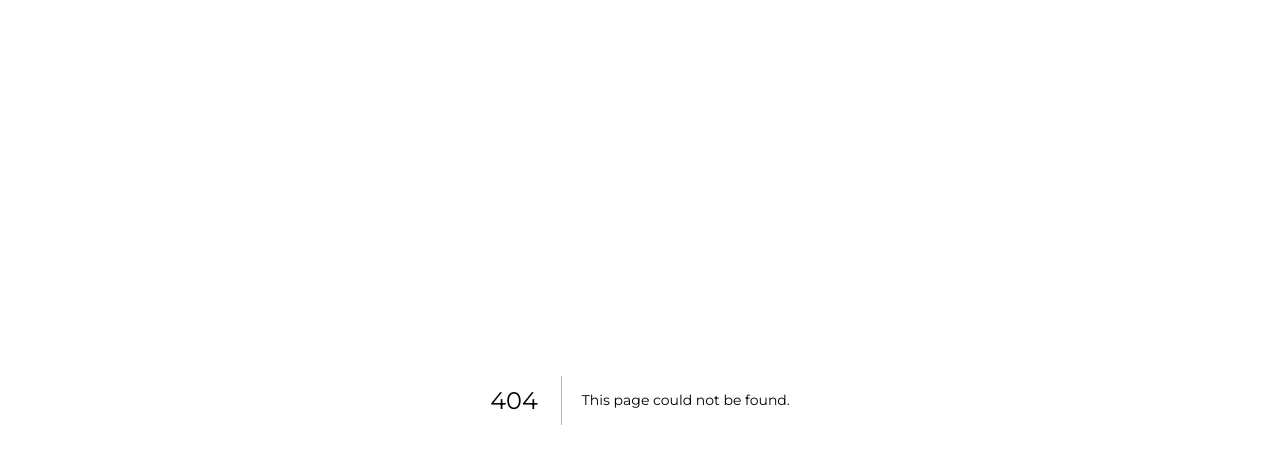
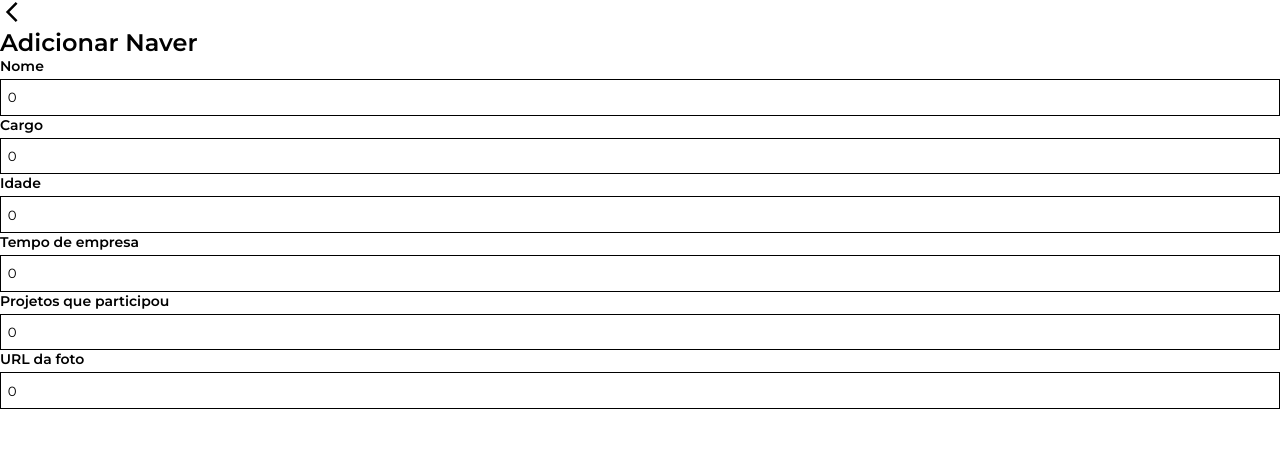
Before and after one commit to guipolive/navedex, a Next.js app: page /add-naver in a window 1280 px wide. Before the commit this address had no page. Shown: the top 464 px of the page. Built offline with nearby package versions, Linux system fonts and the light colour scheme.

Commit message:
create Component Input

```diff
--- /dev/null
+++ b/src/components/HandleNaver/index.tsx
@@ -0,0 +1,53 @@
+import Input from '../Input';
+import {HandleNaverContainer} from './styles';
+
+export default function HandleNaver() {
+	return(
+		<HandleNaverContainer>
+			<header>
+				<img src="chevron-left.svg" alt="Voltar"/>
+				<h2>Adicionar Naver</h2>
+
+				<div className="inputs">
+					<div className="input">
+						<Input
+							label="Nome"
+							placeholder="Nome"
+							value="0"
+						/>
+
+						<Input
+							label="Cargo"
+							placeholder="Cargo"
+							value="0"
+						/>
+
+						<Input
+							label="Idade"
+							placeholder="Idade"
+							value="0"
+						/>
+
+						<Input
+							label="Tempo de empresa"
+							placeholder="Tempo de empresa"
+							value="0"
+						/>
+
+						<Input
+							label="Projetos que participou"
+							placeholder="Tempo de empresa"
+							value="0"
+						/>
+
+						<Input
+							label="URL da foto"
+							placeholder="Tempo de empresa"
+							value="0"
+						/>
+					</div>
+				</div>
+			</header>
+		</HandleNaverContainer>
+	)
+}
--- /dev/null
+++ b/src/components/HandleNaver/styles.ts
@@ -0,0 +1,5 @@
+import styled from 'styled-components';
+
+export const HandleNaverContainer = styled.section`
+
+`;
--- /dev/null
+++ b/src/components/Input/index.tsx
@@ -0,0 +1,23 @@
+import {InputContainer} from './styles';
+
+interface InputProps{
+	label: string;
+	value: string;
+	placeholder: string;
+	type?: string;
+
+	className?: string;
+}
+
+export default function Input(props: InputProps) {
+	return(
+		<InputContainer className={props.className}>
+			<label htmlFor="input">{props.label}</label>
+			<input
+				type={props.type || 'string'}
+				placeholder={props.placeholder}
+				value={props.value}
+			/>
+		</InputContainer>
+	)
+}
--- /dev/null
+++ b/src/components/Input/styles.ts
@@ -0,0 +1,19 @@
+import styled from 'styled-components';
+import { font, fontWeight } from '../../styles/variables';
+
+export const InputContainer = styled.div`
+	label {
+		display: block;
+
+		margin-bottom: 4px;
+
+		font-size: ${font.small};
+		font-weight: ${fontWeight.bold};
+	}
+
+	input {
+		width: 100%;
+		padding: .7em .5em;
+		border: 1px solid var(--color-black);
+	}
+`;
--- /dev/null
+++ b/src/pages/add-naver/index.tsx
@@ -0,0 +1,9 @@
+import HandleNaver from "../../components/HandleNaver";
+
+export default function addNaver() {
+	return(
+		<>
+			<HandleNaver />
+		</>
+	)
+}
```
Also changed, not shown: src/pages/edit-naver/index.tsx (added, +7 -0 lines), src/pages/login/index.tsx (+22 -9 lines), src/pages/login/styles.ts (+5 -19 lines), public/chevron-left.svg (added).
